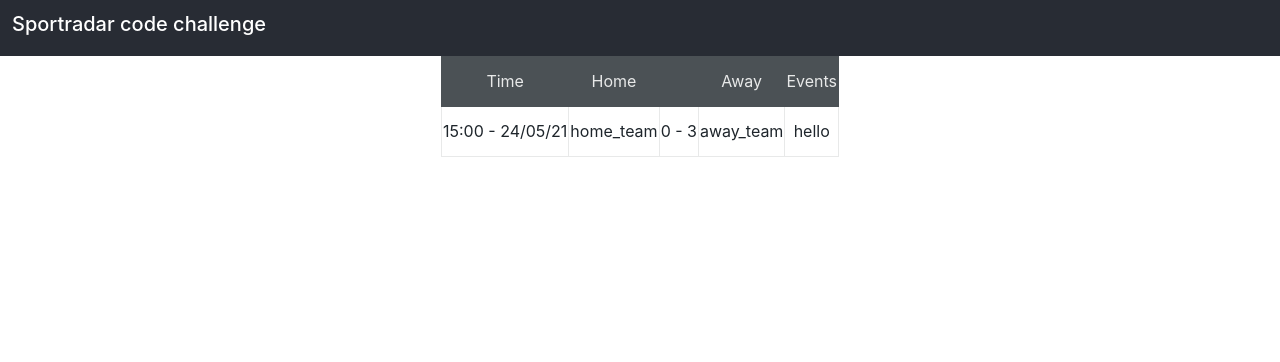
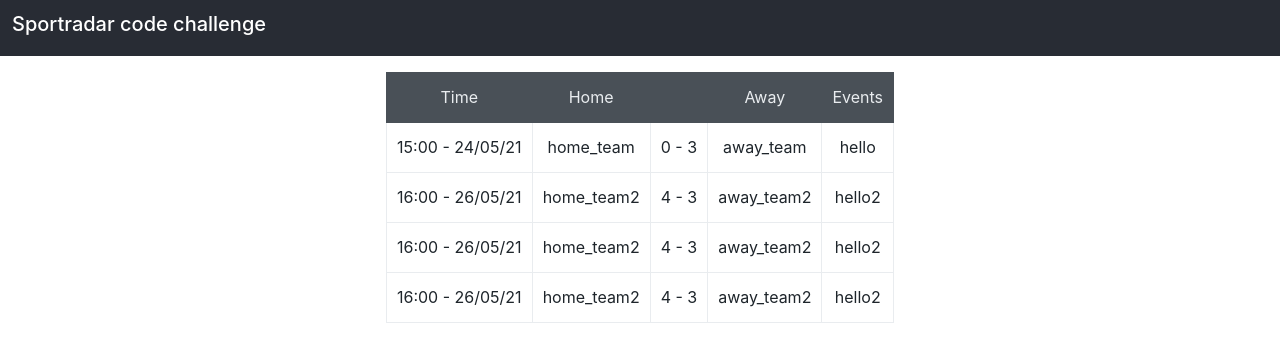
Before and after one commit to JaviRuiz314/sportradar-code-challenge-frontend, a React (Create React App) app: page / in a window 1280 px wide. Shown: the top 362 px of the page. Built offline with nearby package versions, Linux system fonts and the light colour scheme.

Commit message:
removes hardcoded colors and adds height class and padding to table

```diff
--- a/src/components/core/main/Main.js
+++ b/src/components/core/main/Main.js
@@ -20,6 +20,51 @@ const Main = () => {
 					home: 0
 				},
 				events: 'hello'
+			},
+			{
+				time: {
+					time: '16:00',
+					date: '26/05/21'
+				},
+				teams: {
+					away: 'away_team2',
+					home: 'home_team2'
+				},
+				result: {
+					away: 3,
+					home: 4
+				},
+				events: 'hello2'
+			},
+			{
+				time: {
+					time: '16:00',
+					date: '26/05/21'
+				},
+				teams: {
+					away: 'away_team2',
+					home: 'home_team2'
+				},
+				result: {
+					away: 3,
+					home: 4
+				},
+				events: 'hello2'
+			},
+			{
+				time: {
+					time: '16:00',
+					date: '26/05/21'
+				},
+				teams: {
+					away: 'away_team2',
+					home: 'home_team2'
+				},
+				result: {
+					away: 3,
+					home: 4
+				},
+				events: 'hello2'
 			}],
 			'tournament_2': [{
 				time: {
@@ -90,7 +135,7 @@ const Main = () => {
 	return (
 		<div className="container-fluid main">
 			<div className='row justify-content-center'>
-				<div className='col-8 d-flex justify-content-center'>
+				<div className='col-8 mt-3 d-flex justify-content-center'>
 					<DataTable columnList={columns} data={processedRecords} />
 				</div>
 			</div>
--- a/src/components/ui/dataTable/DataTable.css
+++ b/src/components/ui/dataTable/DataTable.css
@@ -1,8 +1,8 @@
 thead {
-	border-bottom: 1px solid #e8e9e9;
-	border-left: 1px solid #e8e9e9;
-	border-right: 1px solid #e8e9e9;
-	color: #4b5155;
+	border-bottom: 1px solid var(--bs-gray-200);
+	border-left: 1px solid var(--bs-gray-200);
+	border-right: 1px solid var(--bs-gray-200);
+	color: var(--bs-gray-700);
 }
 
 td {
--- a/src/components/ui/dataTable/DataTable.js
+++ b/src/components/ui/dataTable/DataTable.js
@@ -15,8 +15,6 @@ const DataTable = ({ columnList, data, customClass }) => {
             </thead>
             <tbody>
                 {data.map((row, index) => {
-                    console.log('DATA on main');
-                    console.log(row);
                     return <TableRow key={index} row={row} />;
                 })}
             </tbody>
--- a/src/components/ui/tableHead/TableHead.css
+++ b/src/components/ui/tableHead/TableHead.css
@@ -1,7 +1,7 @@
 .header-columns {
-	border-bottom: 1px solid #4b5155;
-	border-left: 1px solid #4b5155;
-	border-right: 1px solid #4b5155;
-	color: #e8e9e9;
-	background-color: #4b5155;
+	border-bottom: 1px solid var(--bs-gray-700);
+	border-left: 1px solid var(--bs-gray-700);
+	border-right: 1px solid var(--bs-gray-700);
+	color: var(--bs-gray-200);
+	background-color: var(--bs-gray-700);
 }
--- a/src/components/ui/tableRow/TableRow.css
+++ b/src/components/ui/tableRow/TableRow.css
@@ -1,10 +1,12 @@
 td {
-	border-bottom: 1px solid #e8e9e9;
-	border-left: 1px solid #e8e9e9;
-	border-right: 1px solid #e8e9e9;
+	border-bottom: 1px solid var(--bs-gray-200);
+	border-left: 1px solid var(--bs-gray-200);
+	border-right: 1px solid var(--bs-gray-200);
 	color: #1e252b;
+	padding: 10px;
 }
 
 tr{
 	height: 50px;
+	padding: 10px;
 }
```
